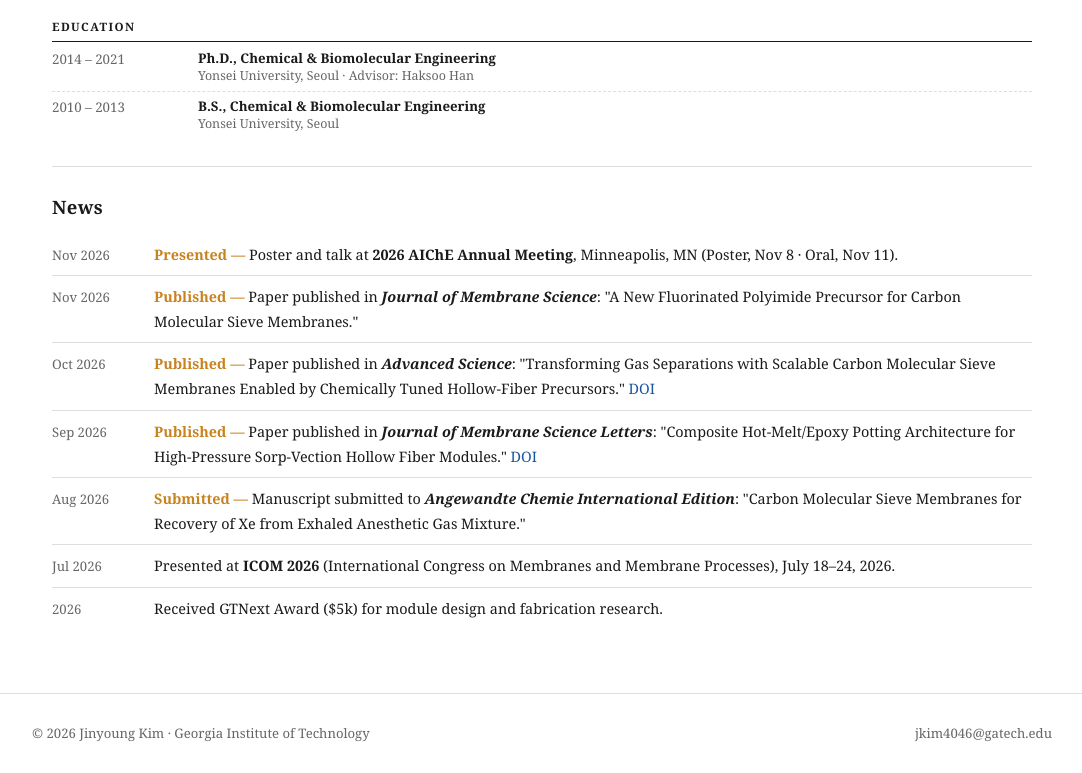
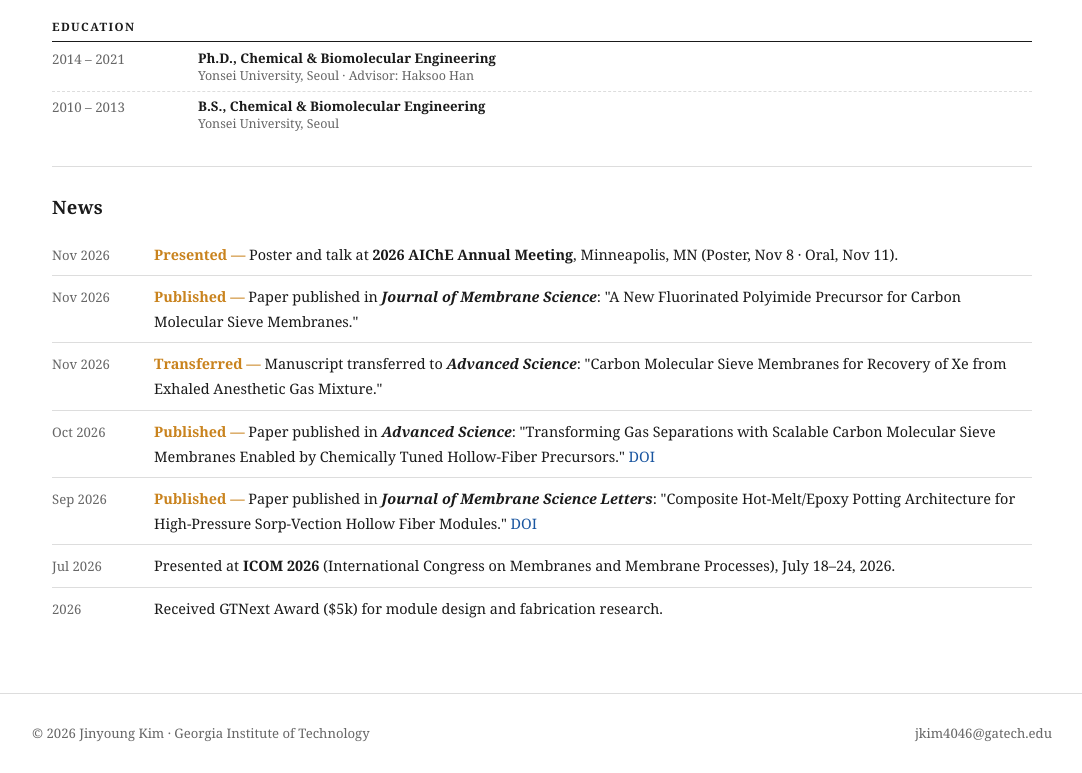
Before and after one commit to AJinyoung-Kim/AJinyoung-Kim.github.io, a plain HTML site: page index.html in a window 1280 px wide. Shown: the part 990-1763 px from the top of the page, without its empty margins (98-1180 px from the left). Drawn offline with Linux system fonts and the light colour scheme.

Commit message:
Mark the Xe-recovery CMS manuscript as transferred to Advanced Science
The Angewandte submission is being transferred to Advanced Science.
The Aug "Submitted" news item becomes a Nov "Transferred — Manuscript
transferred to Advanced Science" item on the home page and the News
tab, and publication #14 now lists Advanced Science with a Transferred
tag.

Co-Authored-By: Claude Opus 5.5 <noreply@anthropic.com>
Claude-Session: https://claude.ai/code/session_012dA9zquwUHVf7QgikszWt9

```diff
--- a/index.html
+++ b/index.html
@@ -236,9 +236,9 @@
     <ul class="news-list">
       <li><span class="news-date">Nov 2026</span><span><span class="news-new">Presented —</span> Poster and talk at <strong>2026 AIChE Annual Meeting</strong>, Minneapolis, MN (Poster, Nov 8 · Oral, Nov 11).</span></li>
       <li><span class="news-date">Nov 2026</span><span><span class="news-new">Published —</span> Paper published in <strong><em>Journal of Membrane Science</em></strong>: "A New Fluorinated Polyimide Precursor for Carbon Molecular Sieve Membranes."</span></li>
+      <li><span class="news-date">Nov 2026</span><span><span class="news-new">Transferred —</span> Manuscript transferred to <strong><em>Advanced Science</em></strong>: "Carbon Molecular Sieve Membranes for Recovery of Xe from Exhaled Anesthetic Gas Mixture."</span></li>
       <li><span class="news-date">Oct 2026</span><span><span class="news-new">Published —</span> Paper published in <strong><em>Advanced Science</em></strong>: "Transforming Gas Separations with Scalable Carbon Molecular Sieve Membranes Enabled by Chemically Tuned Hollow-Fiber Precursors." <a href="https://doi.org/10.1002/advs.78223" target="_blank">DOI</a></span></li>
       <li><span class="news-date">Sep 2026</span><span><span class="news-new">Published —</span> Paper published in <strong><em>Journal of Membrane Science Letters</em></strong>: "Composite Hot-Melt/Epoxy Potting Architecture for High-Pressure Sorp-Vection Hollow Fiber Modules." <a href="https://doi.org/10.1016/j.memlet.2026.100126" target="_blank">DOI</a></span></li>
-           <li><span class="news-date">Aug 2026</span><span><span class="news-new">Submitted —</span> Manuscript submitted to <strong><em>Angewandte Chemie International Edition</em></strong>: "Carbon Molecular Sieve Membranes for Recovery of Xe from Exhaled Anesthetic Gas Mixture."</span></li>
       <li><span class="news-date">Jul 2026</span><span>Presented at <strong>ICOM 2026</strong> (International Congress on Membranes and Membrane Processes), July 18–24, 2026.</span></li>
       <li><span class="news-date">2026</span><span>Received GTNext Award ($5k) for module design and fabrication research.</span></li>
     </ul>
@@ -278,6 +278,15 @@
     </div>
     <div style="padding:14px 0; border-bottom:1px solid var(--line);">
       <div style="display:grid; grid-template-columns:110px 1fr; gap:16px;">
+        <span style="font-size:.82rem; color:var(--muted); padding-top:2px;">Nov 2026</span>
+        <div>
+          <span style="color:var(--accent); font-weight:bold;">Transferred — </span>
+          Manuscript transferred to <strong><em>Advanced Science</em></strong>: "Carbon Molecular Sieve Membranes for Recovery of Xe from Exhaled Anesthetic Gas Mixture."
+        </div>
+      </div>
+    </div>
+    <div style="padding:14px 0; border-bottom:1px solid var(--line);">
+      <div style="display:grid; grid-template-columns:110px 1fr; gap:16px;">
         <span style="font-size:.82rem; color:var(--muted); padding-top:2px;">Oct 2026</span>
         <div>
           <span style="color:var(--accent); font-weight:bold;">Published — </span>
@@ -291,15 +300,6 @@
         <div>
           <span style="color:var(--accent); font-weight:bold;">Published — </span>
           Paper published in <strong><em>Journal of Membrane Science Letters</em></strong>, 6(2), 100126: "Composite Hot-Melt/Epoxy Potting Architecture for High-Pressure Sorp-Vection Hollow Fiber Modules." <a href="https://doi.org/10.1016/j.memlet.2026.100126" target="_blank">DOI</a>
-        </div>
-      </div>
-    </div>
-    <div style="padding:14px 0; border-bottom:1px solid var(--line);">
-      <div style="display:grid; grid-template-columns:110px 1fr; gap:16px;">
-        <span style="font-size:.82rem; color:var(--muted); padding-top:2px;">Aug 2026</span>
-        <div>
-          <span style="color:var(--accent); font-weight:bold;">Submitted — </span>
-          Manuscript submitted to <strong><em>Angewandte Chemie International Edition</em></strong>: "Carbon Molecular Sieve Membranes for Recovery of Xe from Exhaled Anesthetic Gas Mixture."
         </div>
       </div>
     </div>
@@ -500,7 +500,7 @@
   <div class="pub-group">
     <p class="pub-group-title">Contributing Author Journal Articles</p>
     <ul class="pub-list">
-      <li><span class="pub-num">14.</span>Shomali, Z., Cao, Y., Schlosser, S., <span class="pub-me">Kim, J.</span>, &amp; Koros, W. J. "Carbon Molecular Sieve Membranes for Recovery of Xe from Exhaled Anesthetic Gas Mixture." <span class="pub-journal">Angewandte Chemie International Edition</span>, Submitted, 2026.<span class="pub-tag">Submitted</span></li>
+      <li><span class="pub-num">14.</span>Shomali, Z., Cao, Y., Schlosser, S., <span class="pub-me">Kim, J.</span>, &amp; Koros, W. J. "Carbon Molecular Sieve Membranes for Recovery of Xe from Exhaled Anesthetic Gas Mixture." <span class="pub-journal">Advanced Science</span>, Transferred, 2026.<span class="pub-tag">Transferred</span></li>
       <li><span class="pub-num">15.</span>Schlosser, S. A., León, N. E., <span class="pub-me">Kim, J.</span>, McPherson, B. A., &amp; Koros, W. J. "A New Fluorinated Polyimide Precursor for Carbon Molecular Sieve Membranes." <span class="pub-journal">Journal of Membrane Science</span>, 2026.<a class="pub-doi" href="https://papers.ssrn.com/sol3/papers.cfm?abstract_id=7238881" target="_blank">Preprint</a></li>
       <li><span class="pub-num">16.</span>Cao, Y., Liu, Z., Shomali, Z., <span class="pub-me">Kim, J.</span>, Schlosser, S., Lively, R. P., &amp; Koros, W. J. "Transforming Gas Separations with Scalable Carbon Molecular Sieve Membranes Enabled by Chemically Tuned Hollow-Fiber Precursors." <span class="pub-journal">Advanced Science</span>, 2026, e78223.<a class="pub-doi" href="https://doi.org/10.1002/advs.78223" target="_blank">DOI</a></li>
       <li><span class="pub-num">17.</span>Liu, Z., Cao, Y., Qiu, W., <span class="pub-me">Kim, J.</span>, Campbell, Z. S., Schlosser, S., &amp; Koros, W. J. "Insights on influence of polymer molecular weight on gas sorption, transport and plasticization in glassy 6FDA-DAM polyimide membranes." <span class="pub-journal">Journal of Membrane Science</span>, 712, 123242, 2024.<a class="pub-doi" href="https://doi.org/10.1016/j.memsci.2024.123242" target="_blank">DOI</a></li>
```
